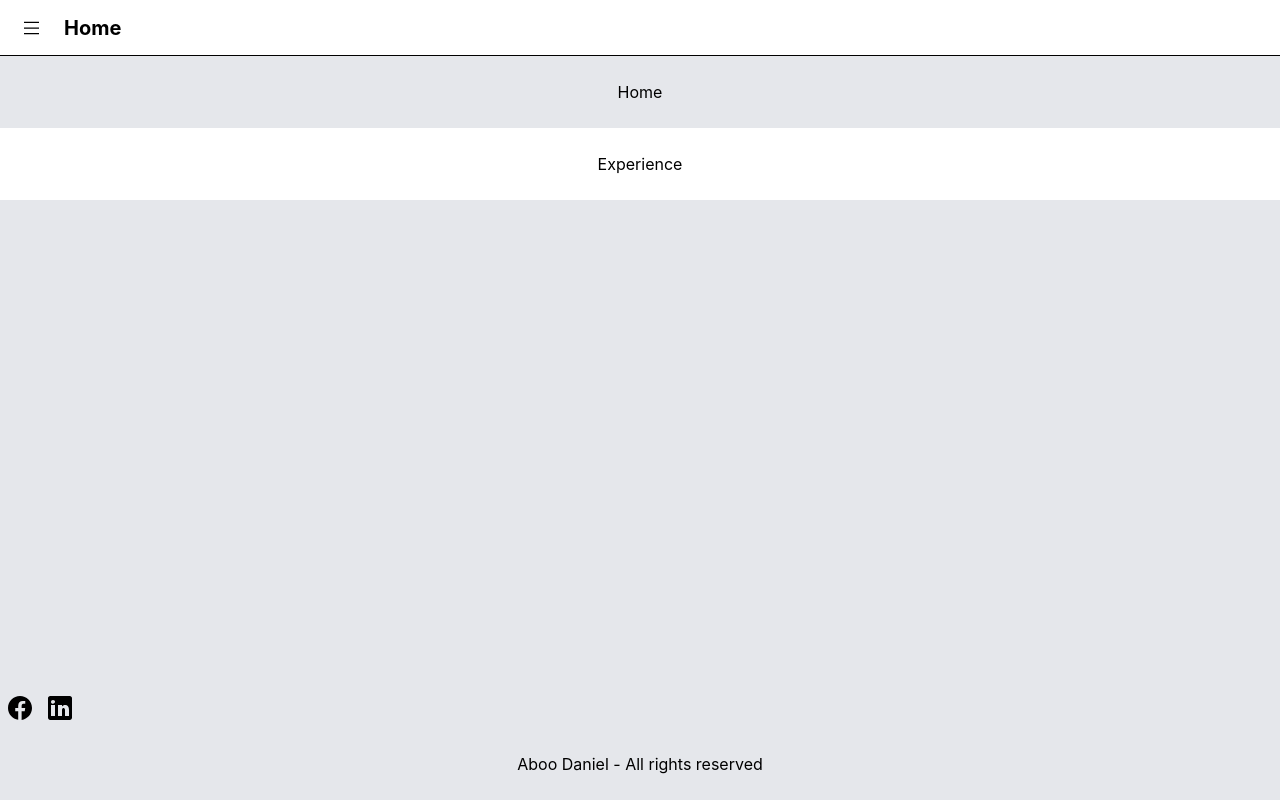
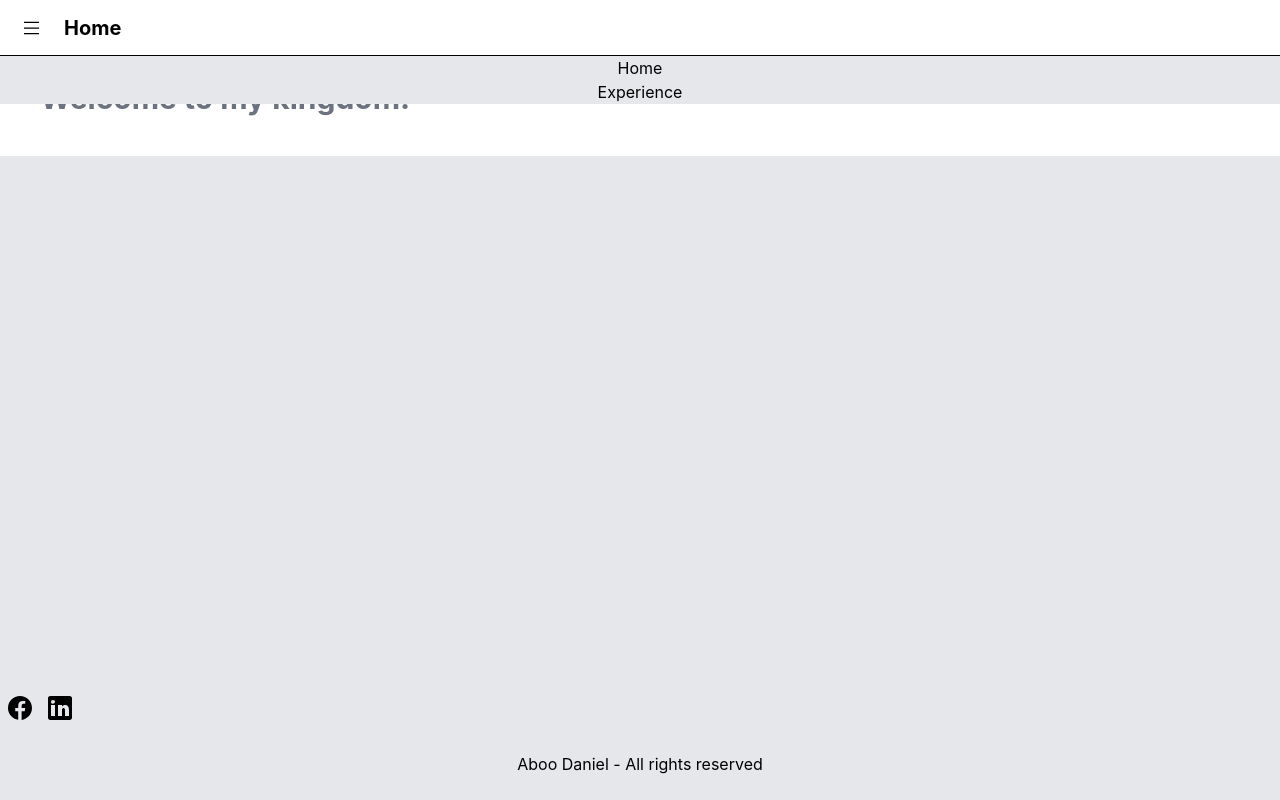
Before and after one commit to Daboo1998/aboodaniel-react-client, a React (Create React App) app: page / in a window 1280 px wide. Built offline with nearby package versions, Linux system fonts and the light colour scheme.

Commit message:
NavigationLink refactoring

```diff
--- a/src/components/atoms/NavigationBarLink.tsx
+++ b/src/components/atoms/NavigationBarLink.tsx
@@ -9,7 +9,6 @@ export interface NavigationBarLinkProps extends LinkProps {
 }
 
 const NavigationBarLink: React.FC<NavigationBarLinkProps> = ({to, children, pageTitle}) => {
-    const [isHovered, setIsHovered] = useState(false);
     const navigator = useContext(PageNavigatorContext);
     const pageNavigatorBar = useContext(PageNavigatorBarContext);
 
@@ -24,10 +23,11 @@ const NavigationBarLink: React.FC<NavigationBarLinkProps> = ({to, children, page
     });
 
     return (
-        <Link to={to} className={`>md:border-r <md:border-b border-black p-2 pb-6 pt-6 >md:p-4
-        bg-${(to === navigator.currentPath || isHovered) ? "gray-200" : "white"}`}
-              onMouseEnter={(_) => setIsHovered(true)}
-              onMouseLeave={(_) => setIsHovered(false)}
+        <Link to={to}
+              className = {
+                "bg-white hover:bg-gray-200 >md:border-r <md:border-b border-black p-2 pb-6 pt-6 >md:p-4" +
+                (to === navigator.currentPath) ? " bg-gray-200" : ""
+              }
               onClick={handleClick}
         >
             {children}
```
